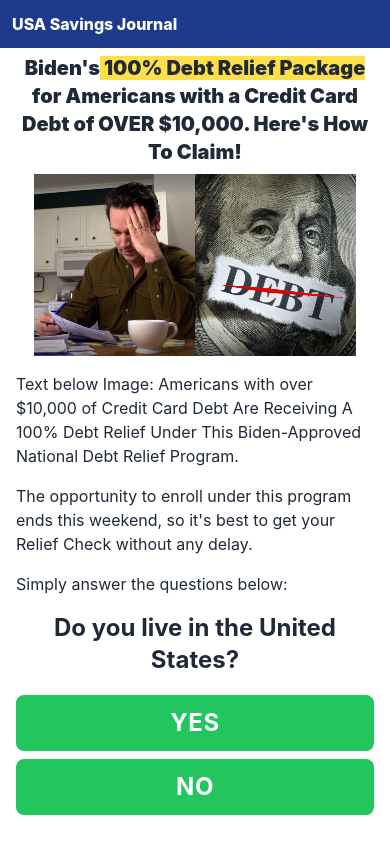
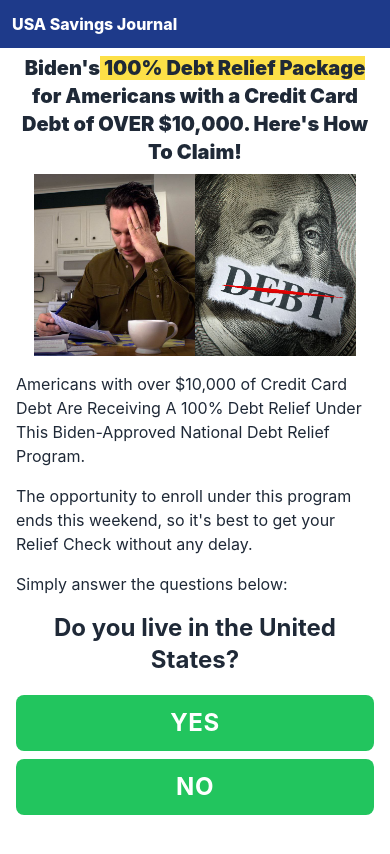
Before and after one commit to ragOP/yourdebtrelief.org, a React (Create React App) app: page /engdeb1 in a window 390 px wide. Shown: the top 854 px of the page. Built offline with nearby package versions, Linux system fonts and the light colour scheme; no server answers.

Commit message:
changed:phone_number

```diff
--- a/src/pages/6_en.tsx
+++ b/src/pages/6_en.tsx
@@ -258,7 +258,7 @@ export default function Sixth_SP() {
 						<div className='main-descrition-5'>
 							<div className='main-des-title-6'><b>Biden's<span style={{backgroundColor:"#fde047"}}> 100% Debt Relief Package</span> for Americans with a Credit Card Debt of OVER $10,000. Here's How To Claim!</b></div>
 							<img className='topic-img-middle' src = {Head_bg} alt = "head"/>
-							<div className='main-des-5'>Text below Image: Americans with over $10,000 of Credit Card Debt Are Receiving A 100% Debt Relief Under This Biden-Approved National Debt Relief Program.</div>
+							<div className='main-des-5'>Americans with over $10,000 of Credit Card Debt Are Receiving A 100% Debt Relief Under This Biden-Approved National Debt Relief Program.</div>
 							<div className='main-des-5' style = {{marginTop:"1rem"}}>The opportunity to enroll under this program ends this weekend, so it's best to get your Relief Check without any delay.</div>
 							<div className='main-des-5' style = {{marginTop:"1rem"}}>Simply answer the questions below:</div>
 						</div>
@@ -278,12 +278,12 @@ export default function Sixth_SP() {
 					</div>:
 					<div className='checking'>
 						<div className='congrats'>Congratulation, You Qualify!</div>
-						<div className='top-description-5'>Make A <b>Quick Call</b> and Speak to our Qualified Agent on how you can</div>
+						<div className='top-description-5'>Make A <b>Quick Call</b> and Speak to our Qualified Agent to claim your 100% Debt Relief Now!</div>
 						<div className='spots-count'>Spots remaining: 4</div>
 						<div className='tap-direction'>👇 TAP BELOW TO CALL 👇</div>
-						<a href = "tel:+18662286310">
+						<a href = "tel:+18339820104">
 							<div className='call-btn' onClick={handleCall}>
-								CALL (866) 228-6310
+								CALL (833) 982-0104
 							</div>
 						</a>
 						<div className='sub-title'>We Have Reserved Your Spot</div>
```
